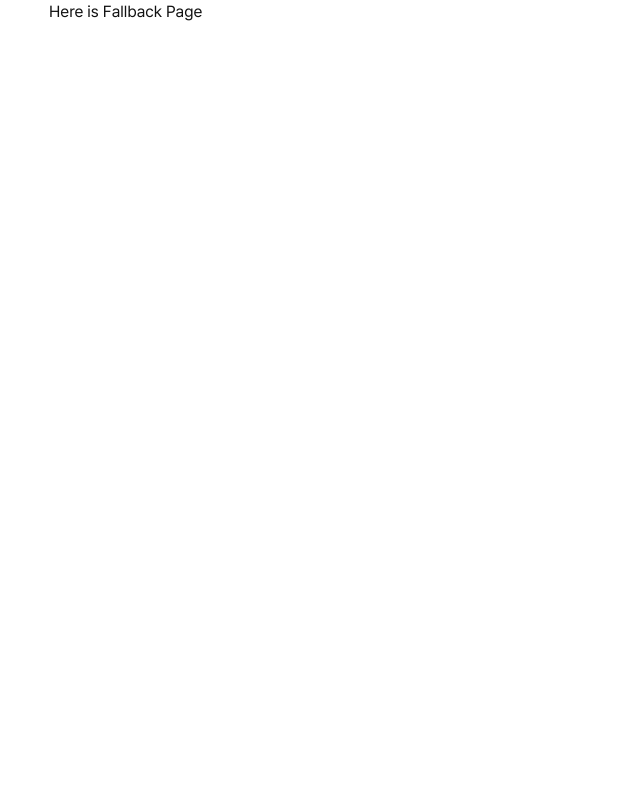
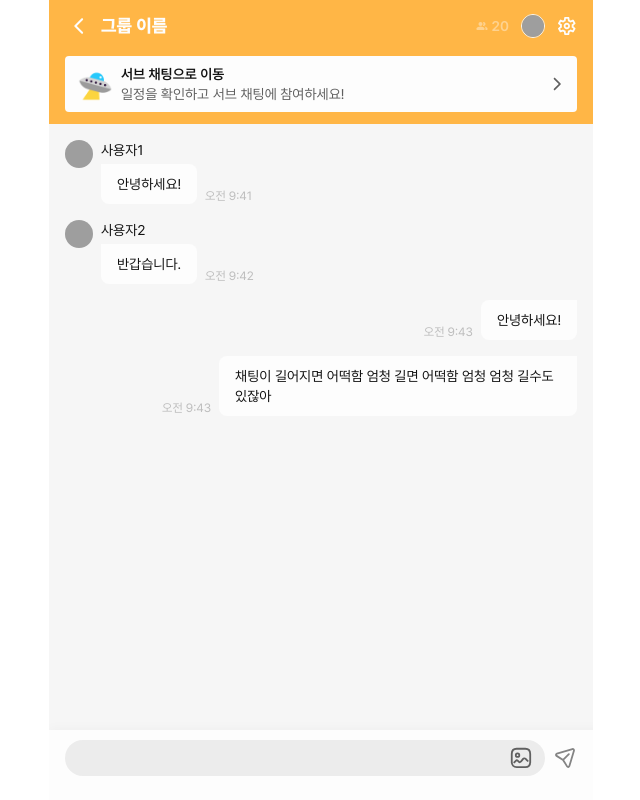
Before and after one commit to skydreamer21/MoChat-FE, a React (Vite) app: page /group in a window 1280 px wide. Shown: the whole page, without its empty margins (319-959 px from the left). Built offline with nearby package versions, Linux system fonts and the light colour scheme; grey boxes are pictures that could not be loaded.

Commit message:
✨ Feat: 그룹 내 채팅 UI

```diff
--- /dev/null
+++ b/src/components/List/Chatting.tsx
@@ -0,0 +1,52 @@
+import ChatItem from "../Item/ChatItem";
+
+const messages = [
+  {
+    sender: "사용자1",
+    profileSrc:
+      "https://i.pinimg.com/736x/28/1e/6e/281e6ebf88952cf8eee3f5e764a5b0be.jpg",
+    message: "안녕하세요!",
+    timestamp: "오전 9:41",
+    isMine: false,
+  },
+  {
+    sender: "사용자2",
+    profileSrc:
+      "https://i.pinimg.com/474x/0e/d6/9f/0ed69ff1138c245d2bf34f9d2d9d1afe.jpg",
+    message: "반갑습니다.",
+    timestamp: "오전 9:42",
+    isMine: false,
+  },
+  {
+    sender: "나",
+    profileSrc: "",
+    message: "안녕하세요!",
+    timestamp: "오전 9:43",
+    isMine: true,
+  },
+  {
+    sender: "나",
+    profileSrc: "",
+    message: "채팅이 길어지면 어떡함 엄청 길면 어떡함 엄청 엄청 길수도 있잖아",
+    timestamp: "오전 9:43",
+    isMine: true,
+  },
+  // 더 많은 메시지
+];
+
+export default function Chatting() {
+  return (
+    <div className="p-4">
+      {messages.map((msg, index) => (
+        <ChatItem
+          key={index}
+          sender={msg.sender}
+          profileSrc={msg.profileSrc}
+          message={msg.message}
+          timestamp={msg.timestamp}
+          isMine={msg.isMine}
+        />
+      ))}
+    </div>
+  );
+}
--- /dev/null
+++ b/src/pages/GroupPage/GroupPage.tsx
@@ -0,0 +1,31 @@
+import GroupBanner from "../../components/Banner/GroupBanner";
+import GroupBar from "../../components/Bar/GroupBar";
+import NavBar from "../../components/Bar/NavBar";
+import Chatting from "../../components/List/Chatting";
+
+import FlyingUfoEmoji from "../../assets/emojis/flying-ufo.png";
+import ChatInput from "../../components/Input/ChatInput";
+
+export default function GroupPage() {
+  return (
+    <>
+      <div className="bg-background h-screen overflow-y-auto">
+        <div className="bg-primary">
+          <GroupBar
+            groupName="그룹 이름"
+            memberCount={20}
+            profileSrc="https://i.pinimg.com/originals/4a/e0/5c/4ae05c0640fb805a546468a96a1a3705.jpg"
+            isWhite={false}
+          />
+          <GroupBanner
+            text="서브 채팅으로 이동"
+            subtext="일정을 확인하고 서브 채팅에 참여하세요!"
+            emojiSrc={FlyingUfoEmoji}
+          />
+        </div>
+        <Chatting />
+      </div>
+      <ChatInput />
+    </>
+  );
+}
--- a/src/routers/Router.tsx
+++ b/src/routers/Router.tsx
@@ -3,6 +3,7 @@ import { BrowserRouter, Routes, Route } from "react-router-dom";
 import MainPage from "../pages/MainPage/MainPage";
 import MorePage from "../pages/MorePage/MorePage";
 import FallbackPage from "../pages/FallbackPage/FallbackPage";
+import GroupPage from "../pages/GroupPage/GroupPage";
 
 export default function Router() {
   return (
@@ -10,6 +11,7 @@ export default function Router() {
       <Routes>
         <Route path="/" element={<MainPage />}></Route>
         <Route path="/more" element={<MorePage />}></Route>
+        <Route path="/group" element={<GroupPage />}></Route>
         <Route path="/*" element={<FallbackPage />}></Route>
       </Routes>
     </BrowserRouter>
```
